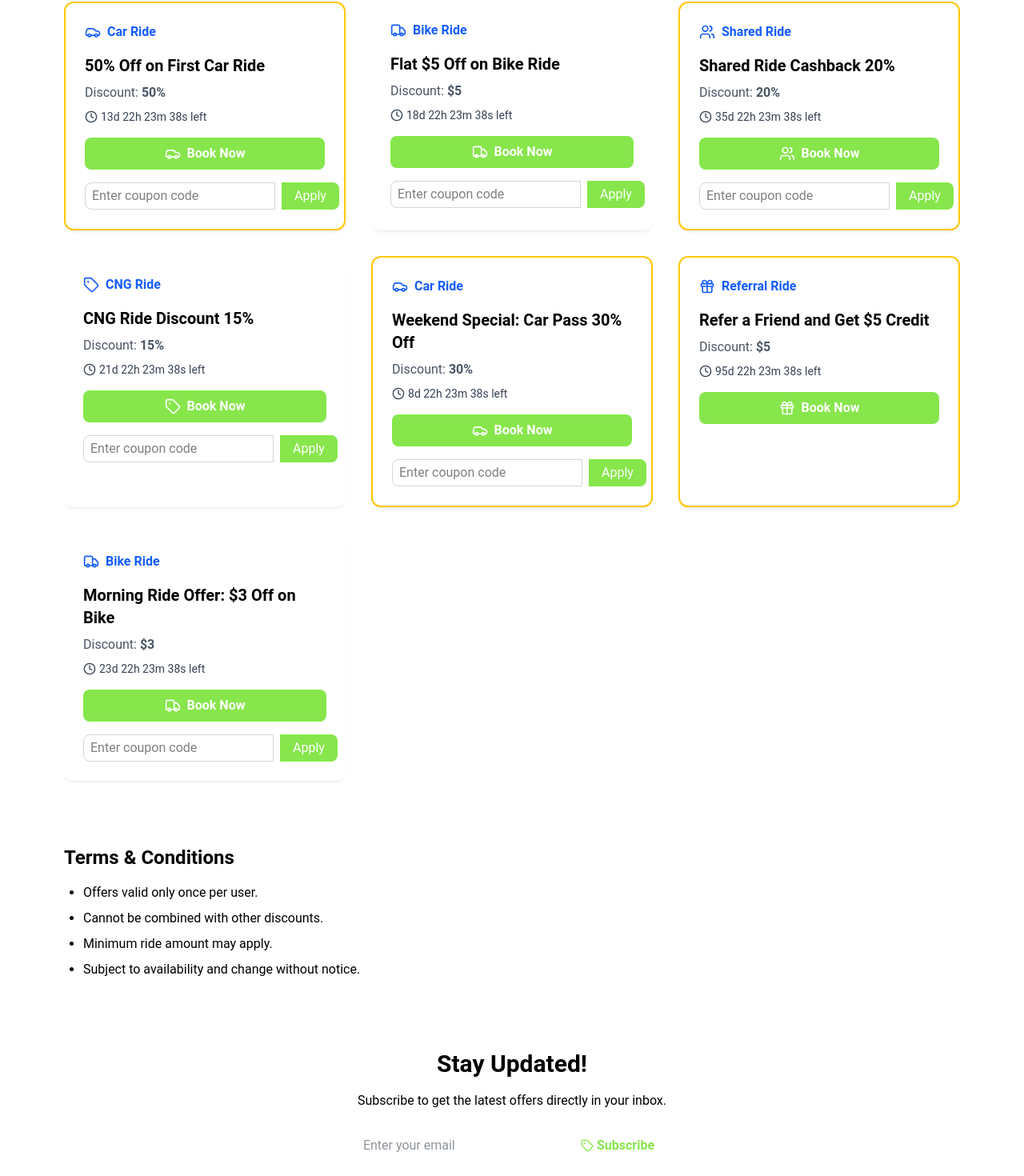
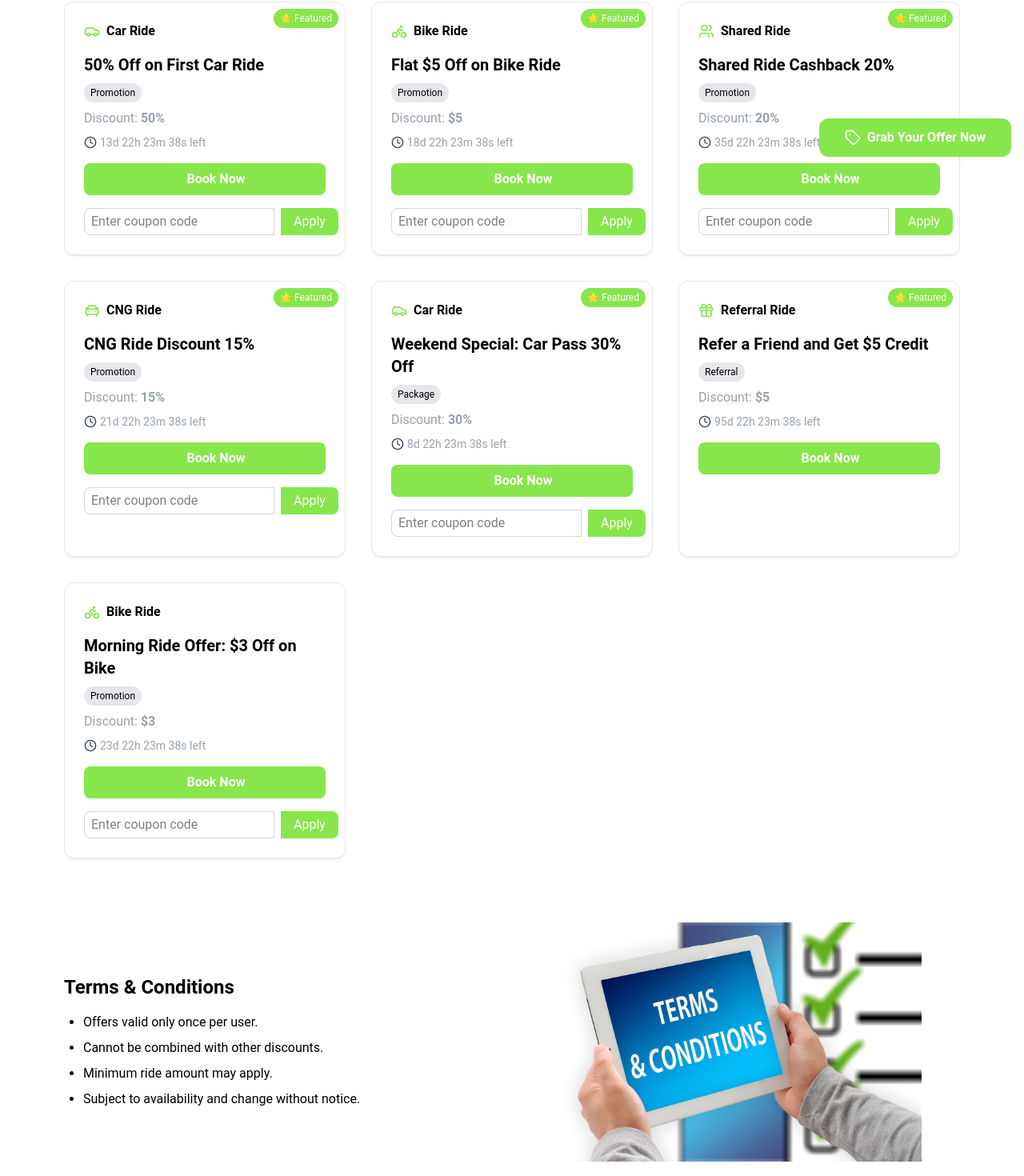
Before and after one commit to rubel6610/RideX-Frontend, a Next.js app: page /offers in a window 1280 px wide. Shown: the part 588-2058 px from the top of the page at 80% size. Built offline with nearby package versions, Linux system fonts and the light colour scheme.

Commit message:
Fix featured badge & add subtle border to all cards

```diff
--- a/src/app/offers/page.jsx
+++ b/src/app/offers/page.jsx
@@ -1,7 +1,8 @@
 "use client";
 import React, { useState, useEffect } from "react";
-import { Clock, Tag, Car, Truck, Users, Gift } from "lucide-react";
-
+import { Clock, Tag, Car, Users, Gift, Bike, CarFront } from "lucide-react";
+import Image from "next/image";
+import heroRidex from "@/Assets/Terms & Conditions.jpg";
 // Updated offers data with types and categories
 const offersData = [
   {
@@ -20,7 +21,7 @@ const offersData = [
     category: "Promotion",
     discount: "$5",
     validTill: "2025-10-15",
-    featured: false,
+    featured: true,
   },
   {
     id: 3,
@@ -38,7 +39,7 @@ const offersData = [
     category: "Promotion",
     discount: "15%",
     validTill: "2025-10-18",
-    featured: false,
+    featured: true,
   },
   {
     id: 5,
@@ -96,7 +97,7 @@ const Countdown = ({ targetDate }) => {
     return null;
 
   return (
-    <div className="text-sm text-gray-700 mt-2 flex items-center gap-1">
+    <div className="text-sm text-gray-400 dark:text-gray-300 mt-2 flex items-center gap-1">
       <Clock className="w-4 h-4 text-gray-700" />
       {timeLeft.days}d {timeLeft.hours}h {timeLeft.minutes}m {timeLeft.seconds}s
       left
@@ -108,17 +109,17 @@ const Countdown = ({ targetDate }) => {
 const getTypeIcon = (type) => {
   switch (type) {
     case "Car":
-      return <Car className="w-5 h-5" />;
+      return <Car className="w-5 h-5 text-primary" />;
     case "Bike":
-      return <Truck className="w-5 h-5" />;
+      return <Bike className="w-5 h-5 text-primary" />;
     case "CNG":
-      return <Tag className="w-5 h-5" />;
+      return <CarFront className="w-5 h-5 text-primary" />;
     case "Shared":
-      return <Users className="w-5 h-5" />;
+      return <Users className="w-5 h-5 text-primary" />;
     case "Referral":
-      return <Gift className="w-5 h-5" />;
+      return <Gift className="w-5 h-5 text-primary" />;
     default:
-      return <Tag className="w-5 h-5" />;
+      return <Tag className="w-5 h-5 text-primary" />;
   }
 };
 
@@ -141,7 +142,7 @@ export default function OfferPage() {
   };
 
   return (
-    <div className="min-h-screen mt-18 bg-white dark:bg-black text-black dark:text-white">
+    <div className="min-h-screen mt-18 bg-white dark:bg-gray-800 text-black dark:text-white">
       {/* Hero Section */}
       <section className="bg-gradient-to-r  text-black dark:text-white py-20 text-center">
         <h1 className="text-4xl md:text-5xl font-bold mb-4 animate-fadeIn">
@@ -150,7 +151,7 @@ export default function OfferPage() {
         <p className="text-lg md:text-xl mb-6 animate-fadeIn delay-200">
           Exclusive discounts for our loyal riders. Hurry, limited-time offers!
         </p>
-        <button className="bg-white text-primary font-semibold px-6 py-3 rounded-lg shadow-lg hover:bg-gray-100 transition transform hover:scale-105 animate-fadeIn delay-400">
+        <button className="bg-primary cursor-pointer text-white font-semibold px-6 py-3 rounded-lg shadow-lg hover:bg-primary transition transform hover:scale-105 animate-fadeIn delay-400">
           View Offers
         </button>
       </section>
@@ -163,7 +164,7 @@ export default function OfferPage() {
             <button
               key={type}
               onClick={() => setSelectedType(type)}
-              className={`px-4 py-2 rounded-full border transition ${
+              className={`px-4 py-2 rounded-full border transition cursor-pointer ${
                 selectedType === type
                   ? "bg-primary text-white"
                   : "bg-white text-gray-700 border-gray-300 hover:bg-gray-200"
@@ -180,23 +181,49 @@ export default function OfferPage() {
         {filteredOffers.map((offer) => (
           <div
             key={offer.id}
-            className={`bg-white dark:bg-gray-800 p-6 rounded-xl shadow-lg hover:shadow-2xl transition relative transform hover:-translate-y-2 duration-300 ${
-              offer.featured ? "border-2 border-yellow-400" : ""
+            className={`bg-white border border-gray-200 dark:border-gray-700 dark:bg-gray-800 p-6 rounded-xl shadow-lg hover:shadow-2xl transition relative transform hover:-translate-y-2 duration-300 ${
+              offer.featured ? "" : ""
             }`}
           >
-            <div className="flex items-center mb-4 gap-2 text-blue-600 font-semibold">
+            {/*  Featured Badge */}
+            {offer.featured && (
+              <span className="absolute top-2 right-2 bg-primary text-white text-xs px-2 py-1 rounded-full">
+                ⭐ Featured
+              </span>
+            )}
+
+            <div className="flex items-center mb-4 gap-2  font-semibold">
               {getTypeIcon(offer.type)} {offer.type} Ride
             </div>
             <h3 className="text-xl font-bold mb-2">{offer.title}</h3>
-            <p className="text-gray-600 mb-2">
-              Discount: <span className="font-semibold">{offer.discount}</span>
+
+            {/* Category Label */}
+            <span className="inline-block bg-gray-200 dark:bg-gray-700 text-xs px-2 py-1 rounded-full mb-2">
+              {offer.category}
+            </span>
+
+            <p className="text-gray-400 mb-2">
+              Discount:{" "}
+              <span className="font-semibold text-gray-400">
+                {offer.discount}
+              </span>
             </p>
 
             {/* Countdown */}
             <Countdown targetDate={offer.validTill} />
 
+            {/* Expired Message */}
+            {new Date(offer.validTill) < new Date() && (
+              <p className="text-red-500 font-semibold mt-2">
+                ❌ Offer Expired
+              </p>
+            )}
+
             {/* CTA Button */}
-            <button className="mt-4 w-full bg-primary text-white py-2 rounded-lg font-semibold hover:bg-primary transition flex items-center justify-center gap-2">
+            <button
+              onClick={() => (window.location.href = "/")}
+              className="mt-4 w-full bg-primary text-white py-2 rounded-lg font-semibold hover:bg-primary transition flex items-center justify-center gap-2 cursor-pointer"
+            >
               {getTypeIcon(offer.type)} Book Now
             </button>
 
@@ -212,7 +239,7 @@ export default function OfferPage() {
                 />
                 <button
                   onClick={handleApplyCode}
-                  className="bg-primary text-white px-4 rounded-r-lg hover:bg-green-700 transition"
+                  className="bg-primary text-white px-4 rounded-r-lg hover:bg-green-700 transition cursor-pointer"
                 >
                   Apply
                 </button>
@@ -229,7 +256,9 @@ export default function OfferPage() {
       </section>
 
       {/* Terms & Conditions */}
-      <section className=" py-10 px-6 md:px-20 text-black  dark:text-gray-300">
+      <section className="py-10 px-6 md:px-20 text-black dark:text-gray-300 flex flex-col md:flex-row items-center gap-8">
+        {/* Left Text */}
+        <div className="md:w-1/2">
           <h2 className="text-2xl font-bold mb-4">Terms & Conditions</h2>
           <ul className="list-disc ml-6 space-y-2">
             <li>Offers valid only once per user.</li>
@@ -237,6 +266,16 @@ export default function OfferPage() {
             <li>Minimum ride amount may apply.</li>
             <li>Subject to availability and change without notice.</li>
           </ul>
+        </div>
+
+        {/* Right Image */}
+        <div className="md:w-1/2 flex justify-center">
+          <Image
+            src={heroRidex}
+            alt="Terms Illustration"
+            className="w-full max-w-md object-contain"
+          />
+        </div>
       </section>
 
       {/* Newsletter Section */}
@@ -245,23 +284,22 @@ export default function OfferPage() {
         <p className="mb-6">
           Subscribe to get the latest offers directly in your inbox.
         </p>
-        <div className="flex justify-center gap-2 flex-wrap">
+        <div className="flex justify-center  gap-2 flex-wrap">
           <input
             type="email"
             placeholder="Enter your email"
-            className="px-4 py-2 rounded-l-lg border-none w-64 text-gray-800"
+            className="px-4 py-2 rounded-l-lg border-none w-64 bg-gray-300  text-gray-800"
           />
-          <button className="bg-white text-primary font-semibold px-6 py-2 rounded-r-lg hover:bg-gray-100 transition flex items-center gap-1">
+          <button className="bg-white text-primary font-semibold px-6 py-2 rounded-r-lg hover:bg-gray-100 transition flex items-center gap-1 cursor-pointer">
             <Tag className="w-4 h-4" /> Subscribe
           </button>
         </div>
       </section>
 
       {/* Footer CTA */}
-      <section className="py-10 text-center">
-
+      <section className="fixed bottom-4 right-4 z-50">
         <button
-          className="bg-primary text-white px-8 py-3 rounded-xl font-bold hover:bg-blue-700 transition shadow-lg transform hover:scale-105 flex items-center justify-center gap-2"
+          className="bg-primary cursor-pointer text-white px-8 py-3 rounded-xl font-bold hover:bg-secondary transition shadow-lg transform hover:scale-105 flex items-center justify-center gap-2"
           onClick={() => (window.location.href = "/")}
         >
           <Tag className="w-5 h-5" /> Grab Your Offer Now
```
Also changed, not shown: src/Assets/Terms & Conditions.jpg (added). Lines whose indentation alone changed are shown as unchanged.
